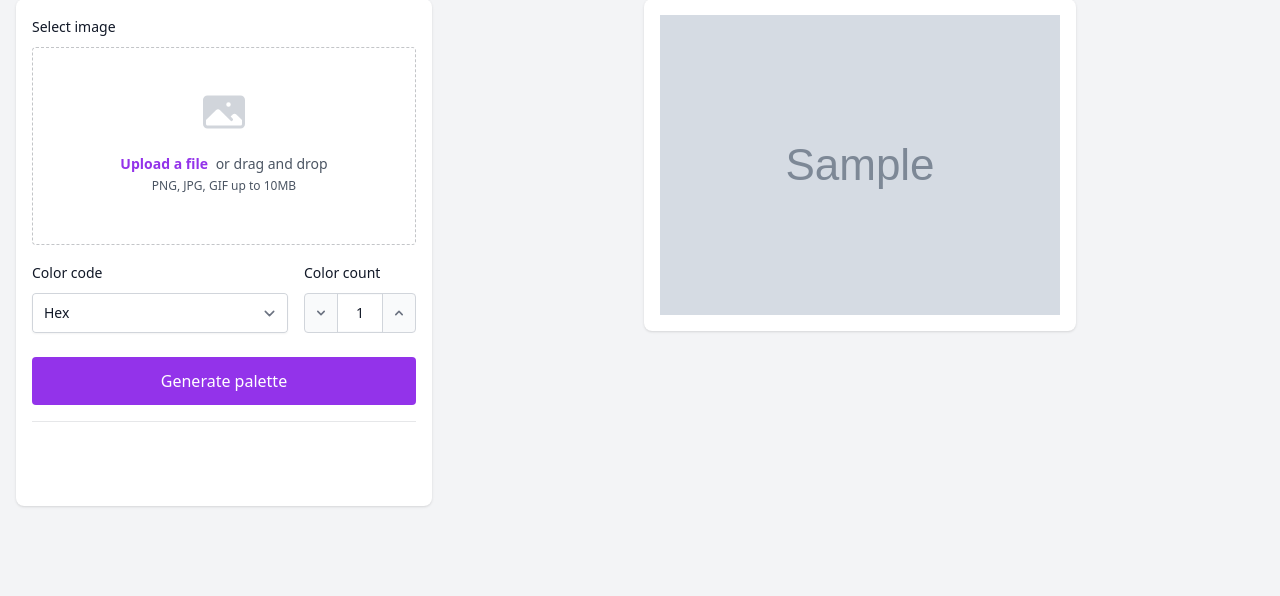
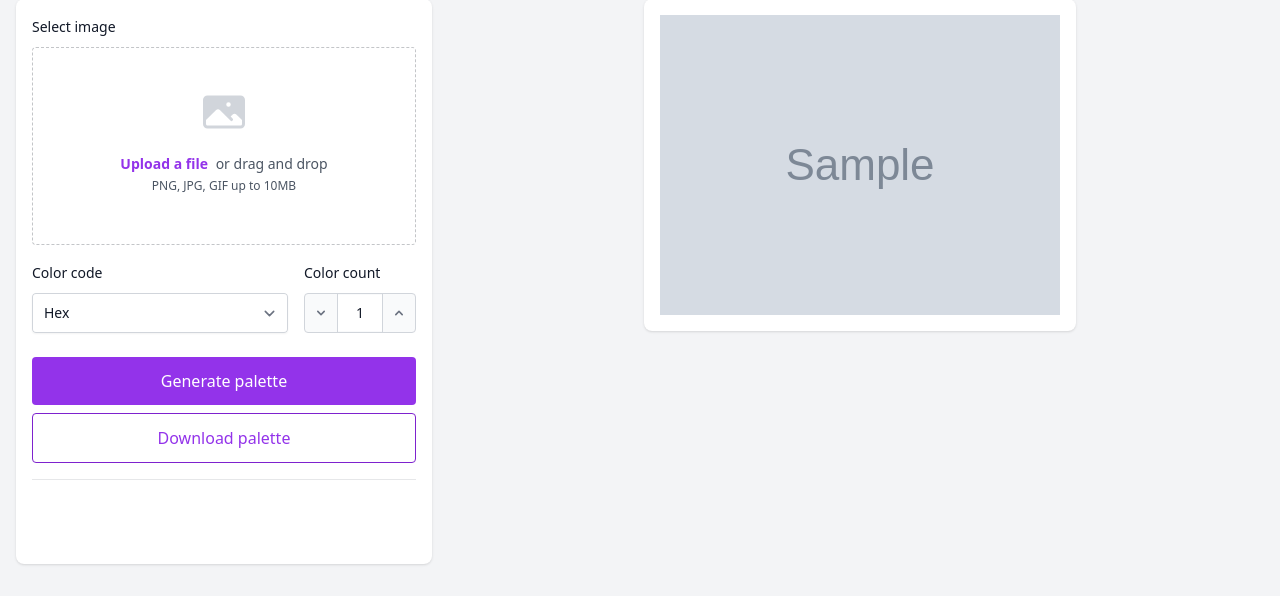
Before and after one commit to jadhavanushka/ColorCraftr, a Flask app: template templates/generatePalette.html in a window 1280 px wide. Shown: the part 209-805 px from the top of the page. Before the commit the page ends 716 px from the top, so only its background shows below. Run offline with Flask 3, Linux system fonts and the light colour scheme; the template is opened without the code that fills it: most values are stand-ins (such as "Sample title", 1, 10 or a date in 2020); grey boxes marked "Sample" are stand-in pictures; some libraries are stand-ins or nearby versions.

Commit message:
functionality to download palette

```diff
--- a/static/script.js
+++ b/static/script.js
@@ -54,3 +54,35 @@
         copyMessage.classList.add('hidden');
     }, 2000);
 }
+
+
+function saveAsImage() {
+    const colors = document.querySelectorAll('.colors li');
+    const canvas = document.getElementById('colorCanvas');
+    const context = canvas.getContext('2d');
+
+    // Set canvas dimensions
+    const width = 300; // Width of each color rectangle
+    const height = 50; // Height of each color rectangle
+    const padding = 5; // Padding between color rectangles
+    const totalHeight = (height + padding) * colors.length - padding;
+
+    canvas.width = width;
+    canvas.height = totalHeight;
+
+    // Draw each color on the canvas
+    colors.forEach((colorElement, index) => {
+        const color = colorElement.style.backgroundColor;
+        context.fillStyle = color;
+        context.fillRect(0, index * (height + padding), width, height);
+    });
+
+    // Convert canvas to image
+    const image = canvas.toDataURL('image/png');
+
+    // Create a link to download the image
+    const link = document.createElement('a');
+    link.href = image;
+    link.download = 'colors.png';
+    link.click();
+}
--- a/templates/generatePalette.html
+++ b/templates/generatePalette.html
@@ -90,11 +90,20 @@
                     </div>
                 </div>
 
-                <button type="submit"
-                    class="w-full px-6 py-3 text-white font-medium rounded bg-purple-600 hover:bg-purple-700 transition ease-in-out duration-300">
+                <button type="submit" class="w-full px-6 py-3 text-white font-medium rounded bg-purple-600 hover:bg-purple-700 transition ease-in-out duration-300">
                     Generate palette
                 </button>
+
+                {% if colors_list %}
+                <button onclick="saveAsImage()" class="w-full mt-2 text-purple-600 border-purple-700 border bg-white py-3 px-6 rounded font-medium hover:bg-purple-50 transition ease-in-out duration-300">
+                    Download palette
+                </button>
+
+                <!-- Canvas (Hidden) -->
+                <canvas id="colorCanvas" class="hidden"></canvas>
+                {% endif %}
             </div>
+
 
             <!-- Color Palette List -->
             <ul class="colors flex flex-col mt-4">
@@ -108,6 +117,8 @@
                 {% endfor %}
                 {% endif %}
             </ul>
+
+
         </div>
     </form>
 
--- a/templates/layout.html
+++ b/templates/layout.html
@@ -12,6 +12,9 @@
     <!-- Tailwind CSS CDN -->
     <script
         src="https://cdn.tailwindcss.com?plugins=forms,typography,aspect-ratio,line-clamp,container-queries"></script>
+
+        <script src="https://cdnjs.cloudflare.com/ajax/libs/html2canvas/1.4.1/html2canvas.min.js"></script>
+
 </head>
 
 <body class="bg-gray-100 text-gray-900">
```
